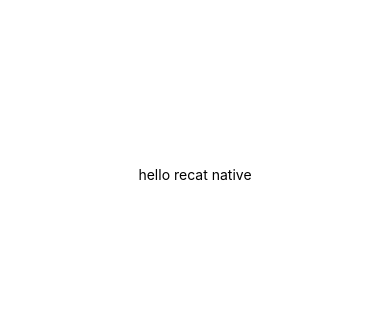
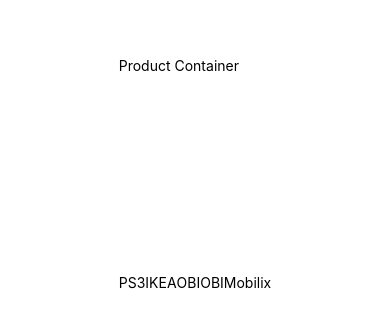
Before and after one commit to m3lfx/ITCP239-ns-2026, a React Native app: screen / in a window 390 px wide. Shown: the part 248-576 px from the top of the page. Built offline with nearby package versions, Linux system fonts and the light colour scheme.

Commit message:
first commit

```diff
--- a/App.js
+++ b/App.js
@@ -1,11 +1,10 @@
 import { StatusBar } from 'expo-status-bar';
 import { StyleSheet, Text, View } from 'react-native';
-
+import ProductContainer from './Screeens/Product/ProductContainer';
 export default function App() {
   return (
     <View style={styles.container}>
-      <Text>hello recat native</Text>
-      <StatusBar style="auto" />
+      <ProductContainer />
     </View>
   );
 }
--- /dev/null
+++ b/Screeens/Product/ProductContainer.js
@@ -0,0 +1,29 @@
+import React, { useState, useEffect } from "react";
+import { View, Text, StyleSheet, ActivityIndicator, FlatList } from 'react-native'
+const data = require('../../assets/data/products.json')
+const ProductContainer = () => {
+    const [products, setProducts] = useState([])
+
+    useEffect(() => {
+        setProducts(data);
+
+        return () => {
+            setProducts([])
+        }
+    }, [])
+    return (
+        <View>
+            <Text>Product Container</Text>
+            <View style={{ marginTop: 200 }} >
+                <FlatList
+                    horizontal
+                    data={products}
+                    renderItem={({ item }) => <Text>{item.brand}</Text>}
+                    keyExtractor={item => item.name}
+                />
+            </View>
+        </View>
+    )
+}
+
+export default ProductContainer;
--- /dev/null
+++ b/assets/data/products.json
@@ -0,0 +1,86 @@
+[{
+    "_id": {
+      "$oid": "5f15d8852a025143f9593a7c"
+    },
+    "image": "https://www.freepngimg.com/thumb/fifa/11-2-fifa-png-images.png",
+    "brand": "PS3",
+    "price": 250,
+    "rating": 1,
+    "numReviews": 0,
+    "isFeatured": true,
+    "name": "FIFA 20",
+    "description": "The most hard FIFA ever",
+    "category": {
+      "$oid": "5f15d5cdcb4a6642bddc0fe9"
+    },
+    "countInStock": 25,
+    "__v": 0
+  },{
+    "_id": {
+      "$oid": "5f15d92ee520d44421ed8e9b"
+    },
+    "image": "",
+    "brand": "IKEA",
+    "price": 350.9,
+    "rating": 5,
+    "numReviews": 0,
+    "isFeatured": true,
+    "name": "Garden Chair",
+    "description": "beautiful chair for garden",
+    "category": {
+      "$oid": "5f15d5b7cb4a6642bddc0fe8"
+    },
+    "countInStock": 10,
+    "__v": 0
+  },{
+    "_id": {
+      "$oid": "5f15d964e520d44421ed8e9c"
+    },
+    "image": "",
+    "brand": "OBI",
+    "price": 1350.9,
+    "rating": 5,
+    "numReviews": 0,
+    "isFeatured": true,
+    "name": "Swimming Pool",
+    "description": "beautiful Swimming Pool for garden",
+    "category": {
+      "$oid": "5f15d5b7cb4a6642bddc0fe8"
+    },
+    "countInStock": 10,
+    "__v": 0
+  },{
+    "_id": {
+      "$oid": "5f15d9b3e520d44421ed8e9d"
+    },
+    "image": "https://static1.squarespace.com/static/5a51022ff43b55247f47ccfc/5a567854f9619a96fd6233bb/5b74446c40ec9afbc633e555/1534346950637/Husqvarna+545FR+%282%29.png?format=1500w",
+    "brand": "OBI",
+    "price": 490.9,
+    "rating": 5,
+    "numReviews": 0,
+    "isFeatured": true,
+    "name": "Grass Cut Machine",
+    "description": "Grass Cut Machine for garden",
+    "category": {
+      "$oid": "5f15d5b7cb4a6642bddc0fe8"
+    },
+    "countInStock": 5,
+    "__v": 0
+  },{
+    "_id": {
+      "$oid": "5f15da13e520d44421ed8e9e"
+    },
+    "image": "https://lh3.googleusercontent.com/proxy/XRK6WCBqL7Yzk4Nfxm_d-cnRM4VzWCPMIL_B7rgDLPet9EGxjtCaUlE2odE5RavcduJDBngkiTi6YwGbI-t7mX_pdx1ZjdjKkRlcukoyPOb-pw",
+    "brand": "Mobilix",
+    "price": 1000,
+    "rating": 5,
+    "numReviews": null,
+    "isFeatured": true,
+    "name": "Sofa",
+    "description": "Big Sofa for living room",
+    "category": {
+      "$oid": "5f15d5b2cb4a6642bddc0fe7"
+    },
+    "countInStock": 2,
+    "__v": 0
+  }]
```
